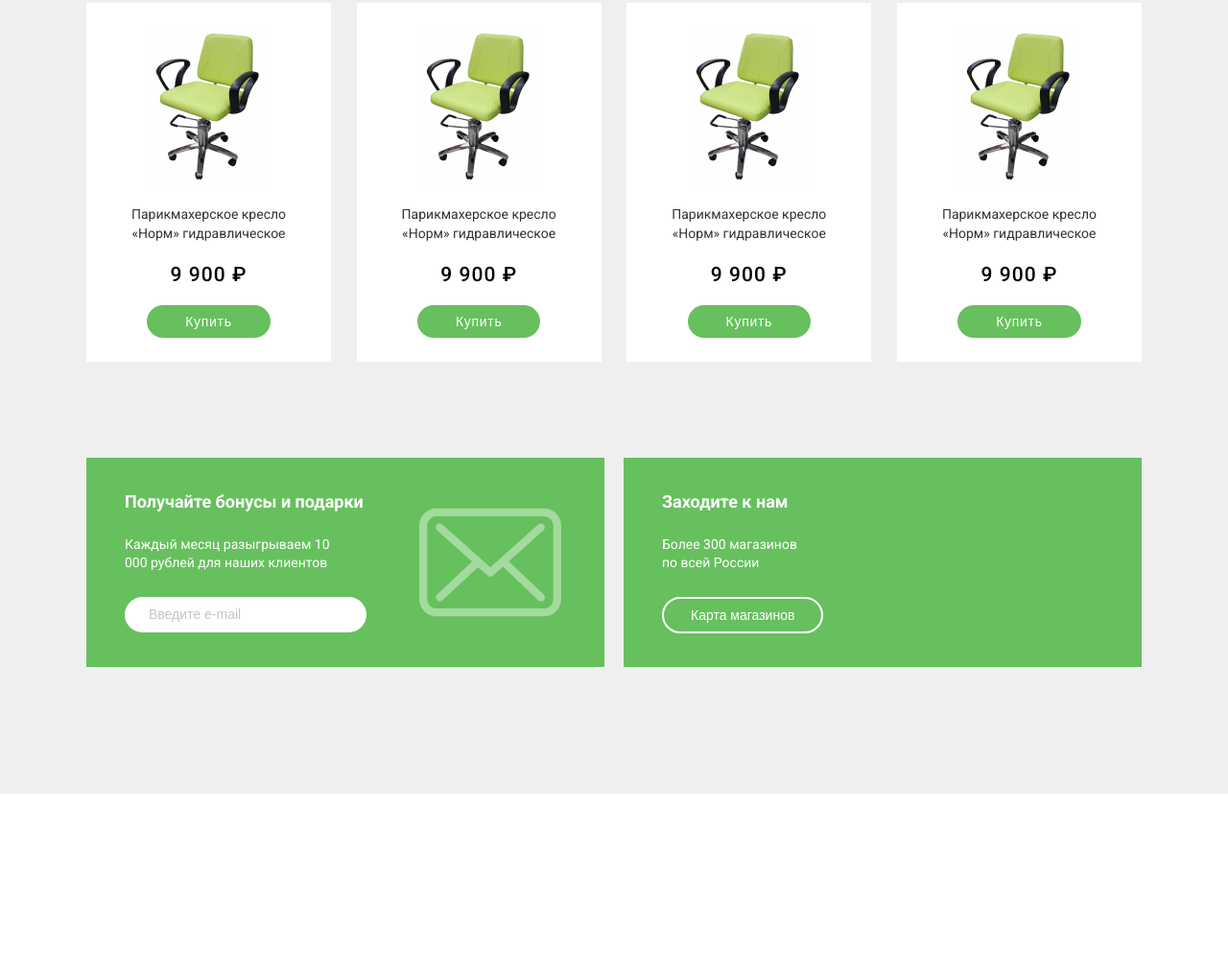
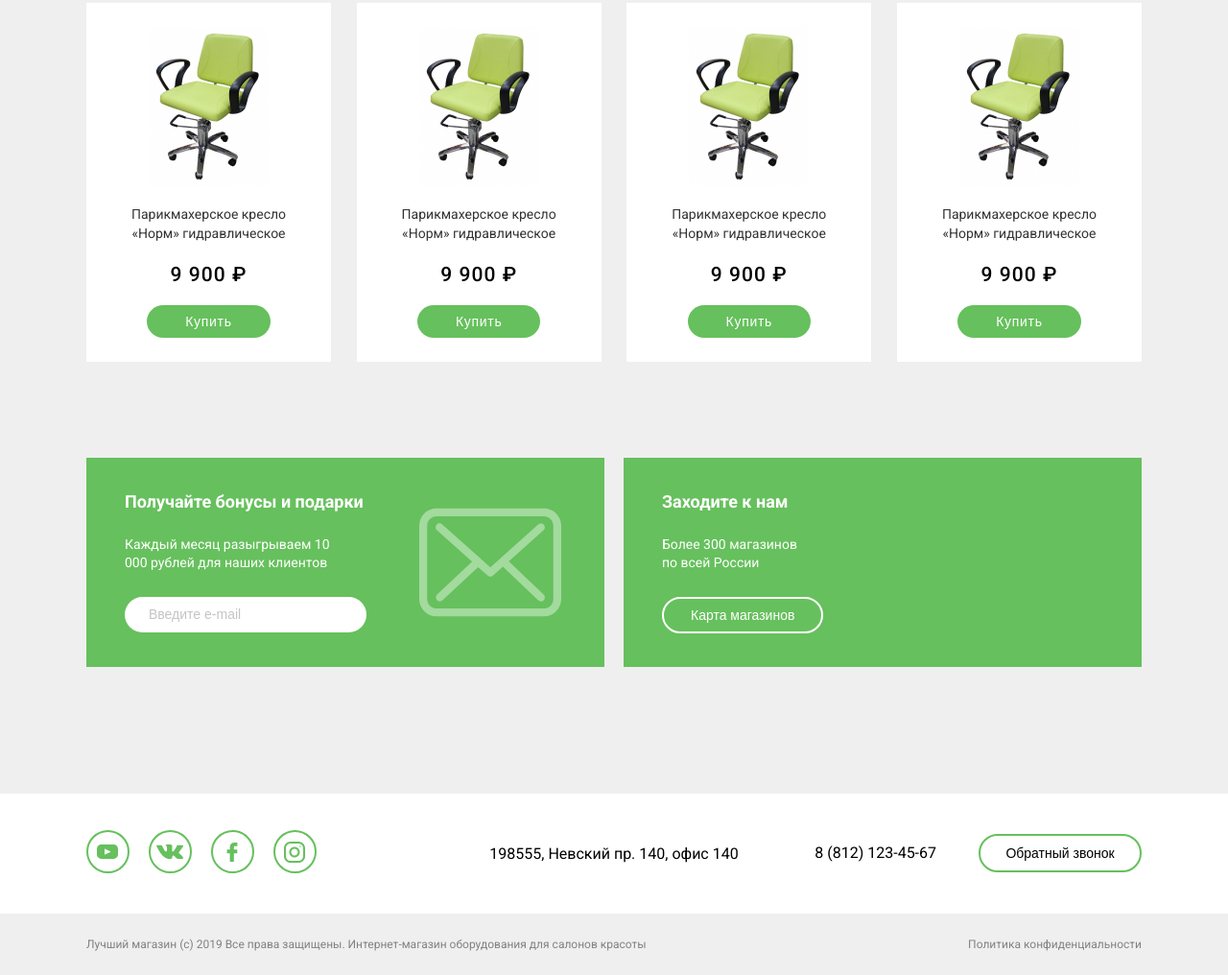
Before and after one commit to rilw/Beauty, a plain HTML site: page index.html in a window 1280 px wide. Shown: the part 1019-2035 px from the top of the page at 96% size. Before the commit the page ends 1846 px from the top, so only its background shows below. Drawn offline with Linux system fonts and the light colour scheme.

Commit message:
last comm

```diff
--- a/index.html
+++ b/index.html
@@ -114,5 +114,32 @@
             </div>
         </div>
      </section>
+     <footer>
+        <div class="footer-top">
+            <div class="container">
+                <div class="top">
+                    <ul class="footer-soci">
+                        <li><a href="#"><img src="img/yt.svg" alt="yt"></a></li>
+                        <li><a href="#"><img src="img/vk.svg" alt="vk"></a></li>
+                        <li><a href="#"><img src="img/fc.svg" alt="fc"></a></li>
+                        <li><a href="#"><img src="img/inst.svg" alt="inst"></a></li>
+                    </ul>
+                    <p>198555, Невский пр. 140, офис 140</p>
+                    <div class="phone">
+                        <a href="tel:888121234567"class="tel">8 (812) 123-45-67</a>
+                        <button class="recall"> Обратный звонок</button>
+                    </div>
+                    </div>
+            </div>
+        </div>
+        <div class="footer-bottom">
+            <div class="container">
+                <div class="bottom">
+                    <p>Лучший магазин (с) 2019 Все права защищены. Интернет-магазин оборудования для салонов красоты</p>
+                    <a href="#">Политика конфиденциальности</a>
+                </div>
+            </div>
+        </div>
+     </footer>
     </body>
 </html>
--- a/style/style.css
+++ b/style/style.css
@@ -249,3 +249,46 @@ margin-bottom: 25px;
     font-size: 14px;
     color: #fff;
 }
+.top{
+    padding-top: 38px;
+    padding-bottom: 38px;
+    display: flex;
+    justify-content: space-between;
+    align-items: center;
+    position: relative;
+}
+.footer-soci{
+    display: flex;
+}
+.footer-soci>li{
+    margin-right: 20px;
+}
+.footer-soci>li:last-child{
+    margin-right: 0px;
+}
+.top>p{
+    position: absolute;
+    left: 50%;
+    top: 50%;
+    transform: translate(-50%,-50%);
+}
+.footer-bottom{
+    background: #EFEFEF;
+    padding-top: 25px;
+    padding-bottom: 25px;
+}
+.bottom{
+    display: flex;
+    justify-content: space-between;
+}
+.bottom>p{
+    font-weight: 400;
+    font-size: 12px;
+    color: #828282;
+}
+.bottom>a{
+    font-weight: 400;
+    font-size: 12px;
+    text-align: right;
+    color: #828282;
+}
```
Also changed, not shown: img/fc.svg (added), img/inst.svg (added), img/vk.svg (added), img/yt.svg (added).
